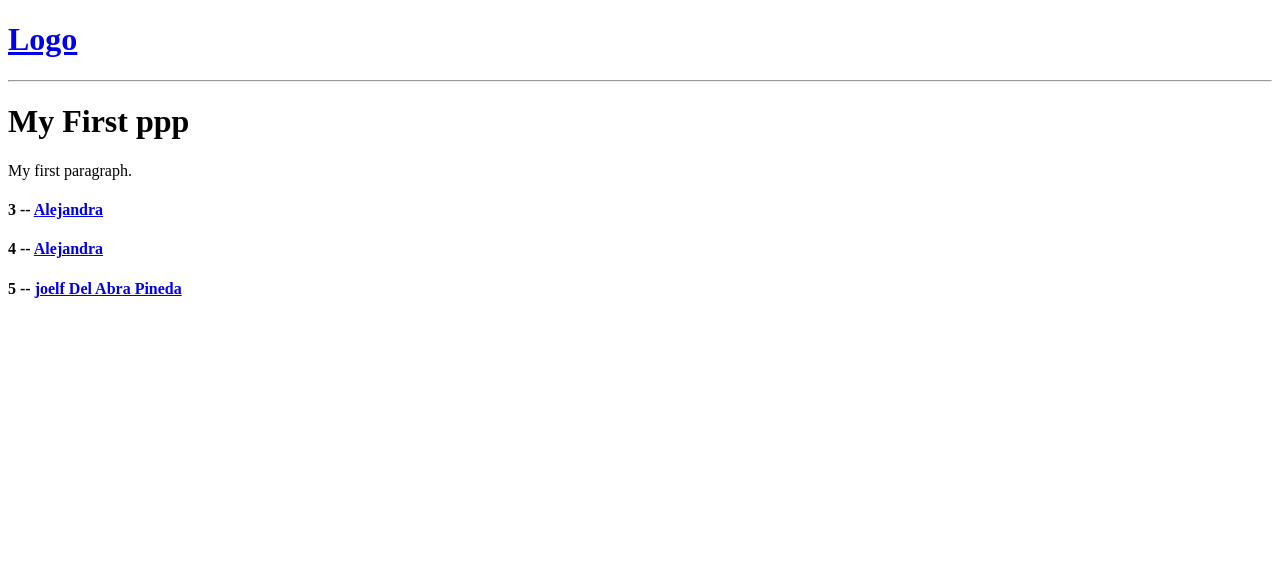
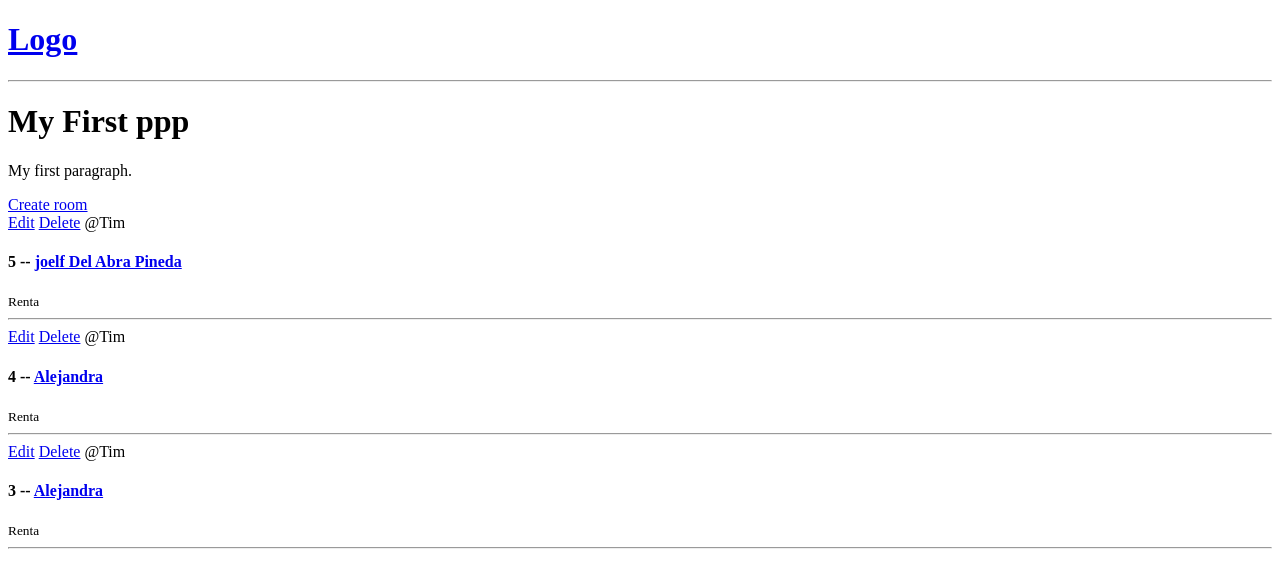
Before and after one commit to JoelDelAbra1/Django, a Django app: page /playground/home/ in a window 1280 px wide. Shown: the top 588 px of the page. Run offline with Django 5.2, Linux system fonts and the light colour scheme; data comes from the database, SQL or seed files in the repository; both versions use the stored data as it was after the commit.

Commit message:
Se creo un CRUD para las habitaciones

```diff
--- a/playground/models.py
+++ b/playground/models.py
@@ -18,6 +18,9 @@ class Room(models.Model):
     updated = models.DateTimeField(auto_now=True) # cada vez que se actualiza
     created = models.DateTimeField(auto_now_add=True) # cuando se crea
 
+    class Meta:
+        ordering = ['-updated', '-created'] # ordena por fecha de actualizacion y creacion
+
     def __str__(self):
         return self.name
 
--- a/playground/templates/home.html
+++ b/playground/templates/home.html
@@ -4,9 +4,19 @@
 {% block content %}
 <h1>My First ppp</h1>
 <p>My first paragraph.</p>
+<a href="{% url 'create-room' %}">Create room</a>
 <div>
+
     {% for room in rooms %}
+    <div>
+        <a href="{% url 'update-room' room.id %}">Edit</a>
+        <a href="{% url 'delete-room' room.id %}" >Delete</a>
+        <span>@{{room.host.username}}</span>
         <h4>{{room.id }} -- <a href="{% url 'room' room.id %}">{{room.name}}</h4></a>
-    {% endfor %}
+
+        <small>{{room.topic.name}}</small>
+        <hr>
+    </div>
+        {% endfor %}
 </div>
 {% endblock content %}
--- a/playground/urls.py
+++ b/playground/urls.py
@@ -3,5 +3,8 @@ from . import views
 
 urlpatterns = [
     path('room/<str:pk>/', views.room, name="room"),
-    path('home/', views.home)
+    path('home/', views.home, name = "home"),
+    path('create-room/', views.create_room , name="create-room"),
+    path('update-room/<str:pk>/', views.update_room , name="update-room"),
+    path('delete-room/<str:pk>/', views.delete_room , name="delete-room")
     ]
--- a/playground/views.py
+++ b/playground/views.py
@@ -1,5 +1,7 @@
-from django.shortcuts import render
+from urllib import request
+from django.shortcuts import redirect, render
 from django.http import HttpResponse
+from .forms import RoomForm
 
 from .models import Room
 # Create your views here.
@@ -20,3 +22,35 @@ def room(request, pk):#pk):
         "room": room
     }
     return render(request, "room.html", context)
+
+def create_room(request):
+
+    form = RoomForm()
+    if request.method == "POST":
+        form = RoomForm(request.POST) # crea un formulario con los datos que se le pasan
+        if form.is_valid(): # valida que los datos sean correctos
+            form.save() # guarda en la base de datos
+            return redirect("home") # redirecciona a la pagina home
+
+    context = {'form': form}
+    return render(request, "room_form.html", context)
+
+
+def update_room(request, pk):
+    room = Room.objects.get(id=pk)
+    form = RoomForm(instance=room) # crea un formulario con los datos que se le pasan
+    if request.method == "POST":
+        form = RoomForm(request.POST, instance=room) # crea un formulario con los datos que se le pasan
+        if form.is_valid(): # valida que los datos sean correctos
+            form.save() # guarda en la base de datos
+            return redirect("home") # redirecciona a la pagina home
+
+    context = {'form': form}
+    return render(request, "room_form.html", context)
+
+def delete_room(request, pk):
+    room = Room.objects.get(id=pk)
+    if request.method == "POST":
+        room.delete()
+        return redirect("home")
+    return render (request, "delete.html", {'obj': room})
```
Also changed, not shown: db.sqlite3.
